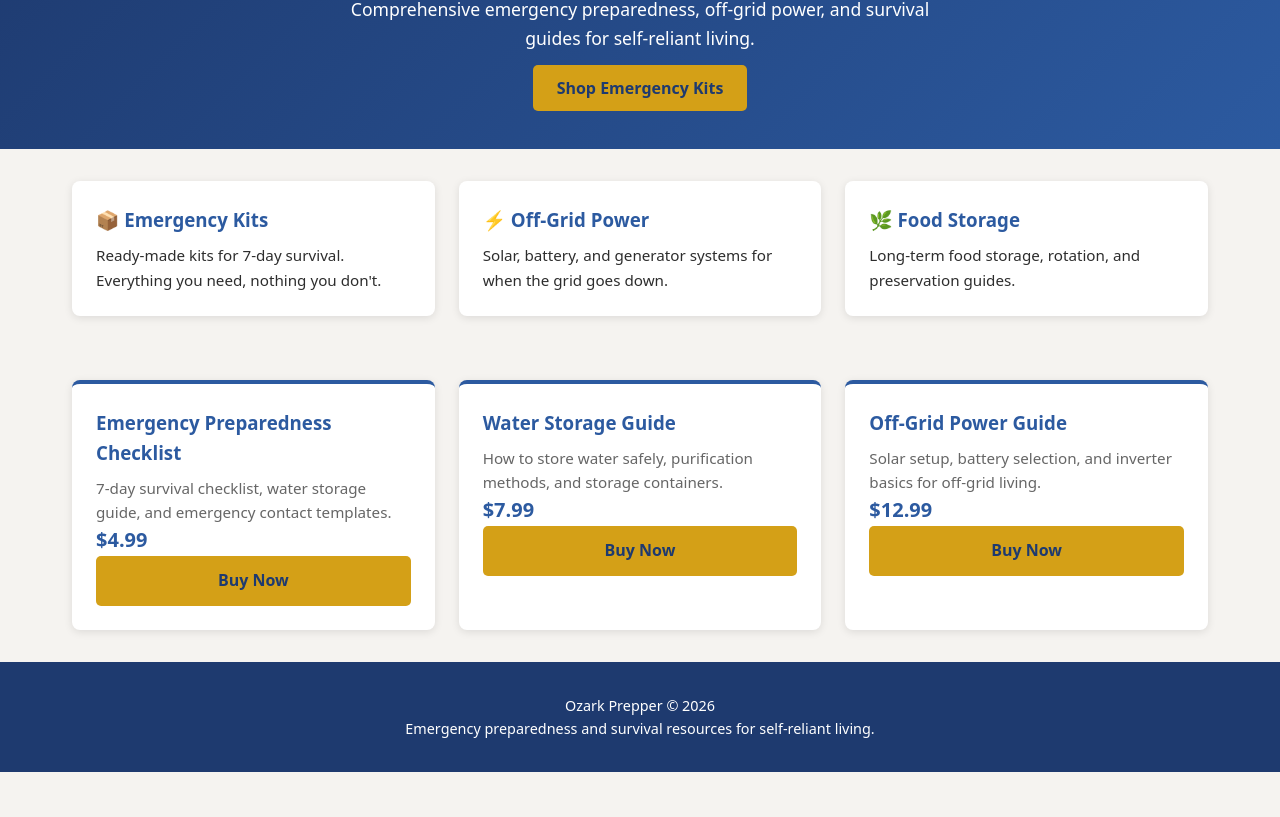
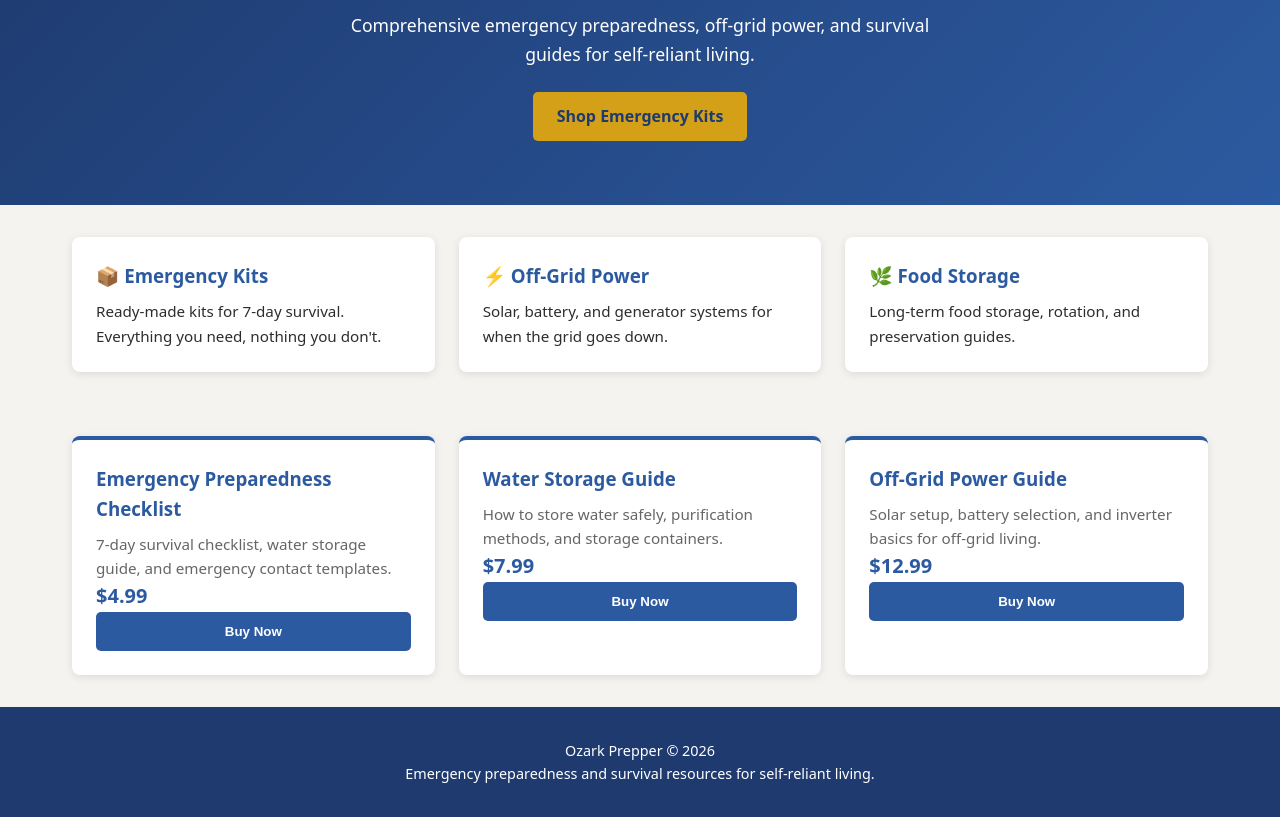
Before and after one commit to ozarkprepper4-rgb/ozark-prepper, a plain HTML site: page index.html in a window 1280 px wide. Shown: the part 203-1020 px from the top of the page. Before the commit the page ends 975 px from the top, so only its background shows below. Drawn offline with Linux system fonts and the light colour scheme.

```diff
--- a/index.html
+++ b/index.html
@@ -4,7 +4,7 @@
   <meta charset="UTF-8">
   <meta name="viewport" content="width=device-width, initial-scale=1.0">
   <meta name="description" content="Ozark Prepper - Emergency preparedness, off-grid power, food storage, and survival guides for self-reliant living.">
-  <title>Ozark Prepper | Emergency Preparedness & Survival Guides</title>
+  <title>Ozark Prepper | Emergency Prep & Survival Guides</title>
   <style>
     :root {
       --primary: #2c5aa0;
@@ -16,15 +16,15 @@
     }
     * { margin: 0; padding: 0; box-sizing: border-box; }
     body { font-family: system-ui, -apple-system, sans-serif; background: var(--bg); color: var(--text); line-height: 1.6; }
-    header { background: var(--primary); color: var(--white); padding: 1rem 0; }
+    header { background: var(--primary); color: var(--white); padding: 1rem 0; position: sticky; top: 0; z-index: 100; }
     nav { display: flex; justify-content: space-between; align-items: center; padding: 0 2rem; max-width: 1200px; margin: 0 auto; }
     nav h1 { font-size: 1.5rem; font-weight: 700; }
     nav a { color: var(--white); text-decoration: none; margin-left: 1.5rem; font-size: 0.95rem; }
     nav a:hover { text-decoration: underline; }
-    .hero { background: linear-gradient(135deg, var(--secondary), var(--primary)); color: var(--white); padding: 3rem 2rem; text-align: center; }
+    .hero { background: linear-gradient(135deg, var(--secondary), var(--primary)); color: var(--white); padding: 4rem 2rem; text-align: center; }
     .hero h1 { font-size: 2.5rem; margin-bottom: 1rem; }
     .hero p { font-size: 1.1rem; max-width: 600px; margin: 0 auto 1.5rem; }
-    .cta-button { background: var(--accent); color: var(--secondary); padding: 0.75rem 1.5rem; text-decoration: none; border-radius: 5px; font-weight: 700; }
+    .cta-button { background: var(--accent); color: var(--secondary); padding: 0.75rem 1.5rem; text-decoration: none; border-radius: 5px; font-weight: 700; display: inline-block; }
     .cta-button:hover { background: #f5d44a; }
     .features { display: grid; grid-template-columns: repeat(auto-fit, minmax(250px, 1fr)); gap: 1.5rem; padding: 2rem 2rem; max-width: 1200px; margin: 0 auto; }
     .feature { background: var(--white); padding: 1.5rem; border-radius: 8px; box-shadow: 0 2px 8px rgba(0,0,0,0.1); }
@@ -35,6 +35,8 @@
     .product h3 { color: var(--primary); margin-bottom: 0.5rem; }
     .product p { font-size: 0.95rem; color: #666; }
     .price { font-size: 1.25rem; font-weight: 700; color: var(--primary); }
+    .buy-btn { width: 100%; padding: 0.75rem; background: var(--primary); color: var(--white); border: none; border-radius: 5px; font-weight: 700; cursor: pointer; }
+    .buy-btn:hover { background: #1e3a6f; }
     footer { background: var(--secondary); color: var(--white); text-align: center; padding: 2rem; font-size: 0.9rem; }
     @media (max-width: 768px) {
       nav { flex-direction: column; }
@@ -81,19 +83,19 @@
       <h3>Emergency Preparedness Checklist</h3>
       <p>7-day survival checklist, water storage guide, and emergency contact templates.</p>
       <div class="price">$4.99</div>
-      <a href="#" class="cta-button" style="width: 100%; display: block; text-align: center;">Buy Now</a>
+      <button class="buy-btn" onclick="alert('Checkout coming soon')">Buy Now</button>
     </div>
     <div class="product">
       <h3>Water Storage Guide</h3>
       <p>How to store water safely, purification methods, and storage containers.</p>
       <div class="price">$7.99</div>
-      <a href="#" class="cta-button" style="width: 100%; display: block; text-align: center;">Buy Now</a>
+      <button class="buy-btn" onclick="alert('Checkout coming soon')">Buy Now</button>
     </div>
     <div class="product">
       <h3>Off-Grid Power Guide</h3>
       <p>Solar setup, battery selection, and inverter basics for off-grid living.</p>
       <div class="price">$12.99</div>
-      <a href="#" class="cta-button" style="width: 100%; display: block; text-align: center;">Buy Now</a>
+      <button class="buy-btn" onclick="alert('Checkout coming soon')">Buy Now</button>
     </div>
   </section>
 
```
